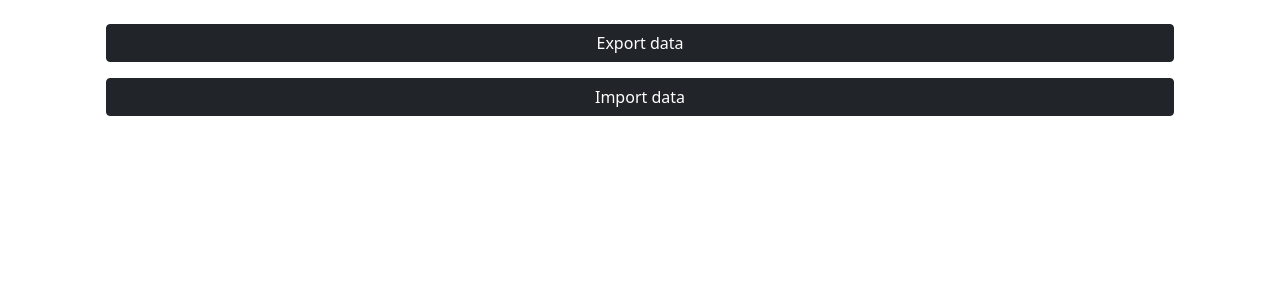
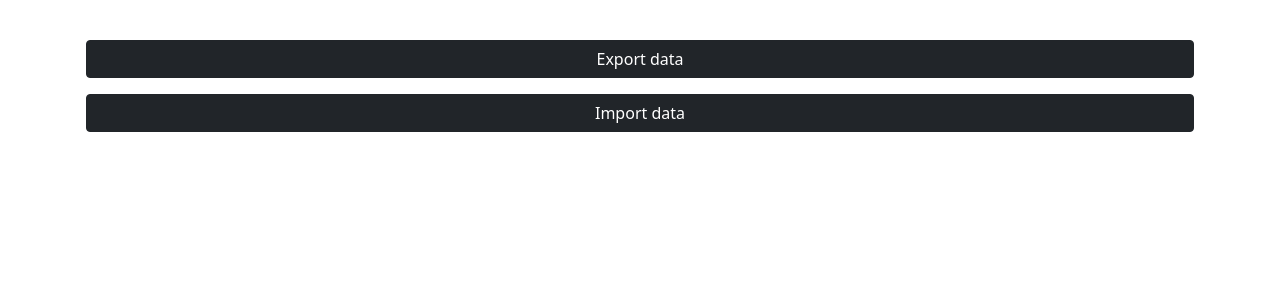
Before and after one commit to mjocc/gcse-programming-project, a Flask app: page /exports in a window 1280 px wide. Shown: the part 56-356 px from the top of the page. Run offline with Flask 2, Linux system fonts and the light colour scheme; parts of the project's set-up code (start-up, migrations or seed data) failed here and were passed over; some libraries are stand-ins or nearby versions.

Commit message:
Fix spacing on exports.html

```diff
--- a/profit_calculator/templates/exports.html
+++ b/profit_calculator/templates/exports.html
@@ -3,12 +3,12 @@
 {% block title %}Export/import flight plan as file{% endblock %}
 
 {% block content %}
-<div class="d-flex flex-column container-fluid">
+<div class="d-flex flex-column pt-3">
     <form class="d-flex flex-column" action="{{ url_for('export_form') }}" method="post">
         <input type="hidden" name="import/export" value="export" />
-        <input class="btn btn-dark m-2 btn-block" type="submit" value="Export data"/>
+        <input class="btn btn-dark my-2 btn-block" type="submit" value="Export data"/>
     </form>
-    <button class="btn btn-dark m-2"  data-toggle="dropdown">Import data</button>
+    <button class="btn btn-dark my-2"  data-toggle="dropdown">Import data</button>
     <div class="dropdown-menu container" id="dropdown-form-container">
             <form class="px-4 py-3" action="{{ url_for('export_form') }}" method="post" enctype="multipart/form-data">
                 <div class="form-group my-2">
```
